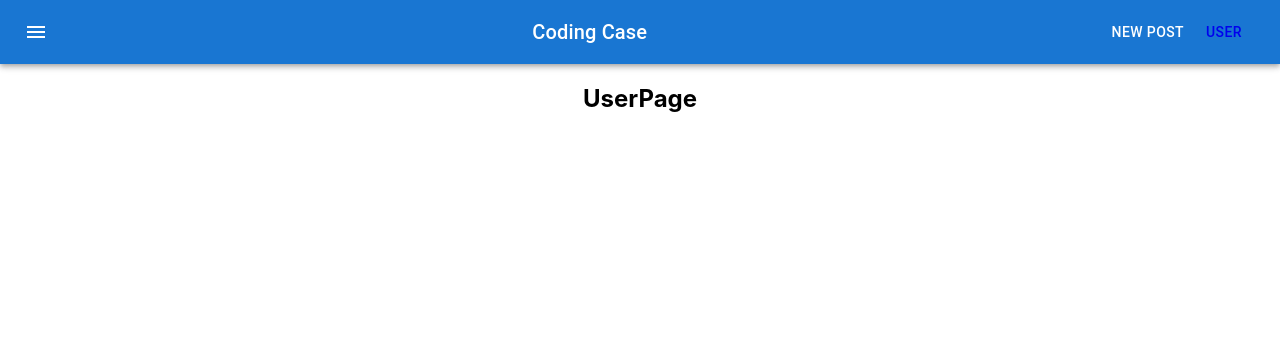
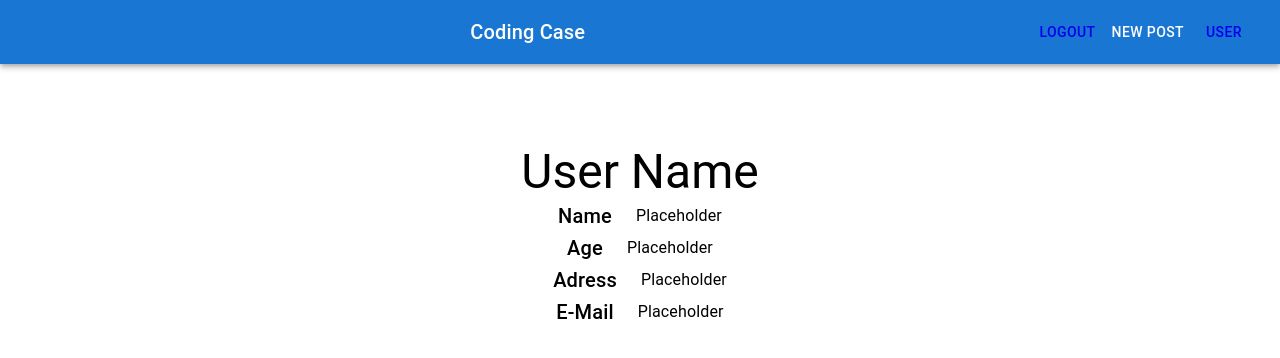
Before and after one commit to MichalKurzal/post_and_comments_react, a React (Create React App) app: page /user in a window 1280 px wide. Shown: the top 358 px of the page. Built offline with nearby package versions, Linux system fonts and the light colour scheme.

Commit message:
1.Styling for userPage. 2.Logout button

```diff
--- a/src/components/nav.js
+++ b/src/components/nav.js
@@ -4,8 +4,6 @@ import Box from "@mui/material/Box";
 import Toolbar from "@mui/material/Toolbar";
 import Typography from "@mui/material/Typography";
 import Button from "@mui/material/Button";
-import IconButton from "@mui/material/IconButton";
-import MenuIcon from "@mui/icons-material/Menu";
 import { Link } from "react-router-dom";
 
 import { useLocation } from "react-router-dom";
@@ -17,18 +15,14 @@ export default function NavBar() {
     <Box sx={{ flexGrow: 1 }}>
       <AppBar position="static">
         <Toolbar>
-          <IconButton
-            size="large"
-            edge="start"
-            color="inherit"
-            aria-label="menu"
-            sx={{ mr: 2 }}
-          >
-            <MenuIcon />
-          </IconButton>
           <Typography variant="h6" component="div" sx={{ flexGrow: 1 }}>
             Coding Case
           </Typography>
+          {location.pathname !== "/" ? (
+            <Link to="/">
+              <Button color="inherit">Logout</Button>
+            </Link>
+          ) : null}
           {location.pathname !== "/" ? (
             <Button color="inherit">New Post</Button>
           ) : null}
--- a/src/components/userPage.js
+++ b/src/components/userPage.js
@@ -1,5 +1,59 @@
+import * as React from "react";
+import Typography from "@mui/material/Typography";
+import Stack from "@mui/material/Stack";
+import Box from "@mui/material/Box";
+
 const UserPage = () => {
-  return <h2>UserPage</h2>;
+  return (
+    <Box
+      sx={{
+        display: "flex",
+        justifyContent: "space-around",
+        flexDirection: "column",
+        alignItems: "center",
+        paddingTop: 10,
+      }}
+    >
+      <Typography variant="h3">User Name</Typography>
+
+      <Stack
+        direction="row"
+        spacing={3}
+        justifyContent="center"
+        alignItems="center"
+      >
+        <Typography variant="h6">Name</Typography>
+        <Typography>Placeholder</Typography>
+      </Stack>
+      <Stack
+        direction="row"
+        spacing={3}
+        justifyContent="center"
+        alignItems="center"
+      >
+        <Typography variant="h6">Age</Typography>
+        <Typography>Placeholder</Typography>
+      </Stack>
+      <Stack
+        direction="row"
+        spacing={3}
+        justifyContent="center"
+        alignItems="center"
+      >
+        <Typography variant="h6">Adress</Typography>
+        <Typography>Placeholder</Typography>
+      </Stack>
+      <Stack
+        direction="row"
+        spacing={3}
+        justifyContent="center"
+        alignItems="center"
+      >
+        <Typography variant="h6">E-Mail</Typography>
+        <Typography>Placeholder</Typography>
+      </Stack>
+    </Box>
+  );
 };
 
 export default UserPage;
```
